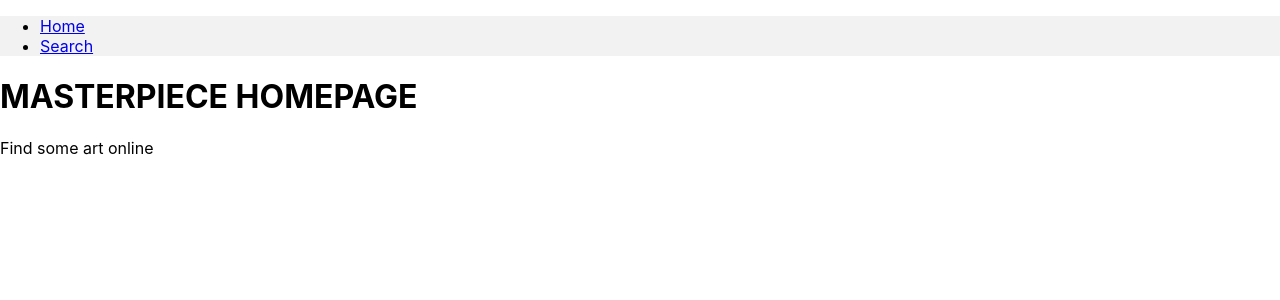
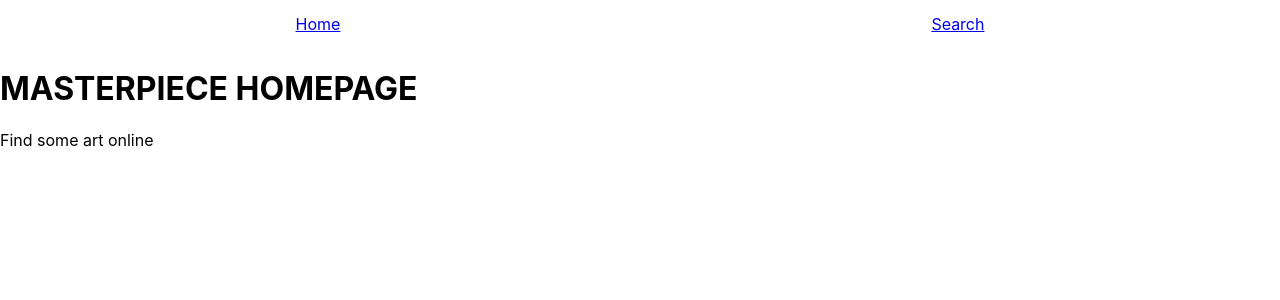
Before and after one commit to mr-mckenzie/w8_d1_lab, a React (Create React App) app: page / in a window 1280 px wide. Shown: the top 300 px of the page. Built offline with nearby package versions, Linux system fonts and the light colour scheme.

Commit message:
Updated display compenent and added styled components

```diff
--- a/package.json
+++ b/package.json
@@ -10,6 +10,7 @@
     "react-dom": "^18.2.0",
     "react-router-dom": "^6.11.2",
     "react-scripts": "5.0.1",
+    "styled-components": "^5.3.10",
     "web-vitals": "^2.1.4"
   },
   "scripts": {
--- a/src/App.css
+++ b/src/App.css
@@ -1,7 +1,11 @@
 .App {
   text-align: center;
   transition: background-color 2s;
+  height: 100%;
+  font-family: "Goudy Bookletter 1911", sans-serif;
 }
+
+/* //For example: Open Sans, Fira Sans, Lucida Sans, Lucida Sans Unicode, Trebuchet MS, Liberation Sans, Nimbus Sans L, sans-serif. */
 
 .App-logo {
   height: 40vmin;
--- a/src/App.js
+++ b/src/App.js
@@ -1,4 +1,3 @@
-// import './App.css';
 import React, { useEffect, useState } from 'react';
 import { BrowserRouter as Router, Routes, Route} from "react-router-dom"
 import Home from './components/Home'
--- a/src/components/ArtDisplay.js
+++ b/src/components/ArtDisplay.js
@@ -1,41 +1,66 @@
 import { useParams } from "react-router-dom";
 import { useState } from "react";
+import styled from "styled-components";
 
-const ArtDisplay = ({setArtworkId, artWorkInfo, setColour}) => {
+const ArtDisplay = ({setArtworkId, artWorkInfo}) => {
 
     const {id} = useParams()
     setArtworkId(id)
 
    //const {isLoading, artWork } = useGetArtDisplay
-
     if (!artWorkInfo) {
         return <p>Please wait while our gallery curator fetches the artwork</p>
     } else {
 
     let colour
     if (artWorkInfo.color) {
-        colour = artWorkInfo.color }
+        colour = artWorkInfo.color
+    }
     else{
         console.log("no colour!!")
          colour = {h: 0, s: 0, l:95}
         }
     console.log("Artwork info:", artWorkInfo)
     console.log("colour:", colour, colour.h, colour.s, colour.l)
-    const  styleString = `hsl(${colour.h} ${colour.s}% ${colour.l}%)`
-    const complementaryColour = `hsl(${colour.h+180} ${colour.s}% ${colour.l}%)`
+    const  styleString = `hsl(${colour.h} ${colour.s}% 95%)`
+    const backgroundColorString = `hsl(${colour.h} ${colour.s}% 92%)`
 
-    setColour(colour)
+    const ArtBox = styled.article`
+    display: flex;
+    flex-direction: row;
+    background-color: ${backgroundColorString};
+    justify-content: space-around;
+    align-items: flex-end
+    `
+
+    const Plaque = styled.article`
+    background-color: white;
+    margin: 2em;
+    padding: 1em;
+    `
+
+    const Frame = styled.div`
+    margin: 2em;
+    `
+
+    const Artwork = styled.img`
+    object-fit: scale-down;
+    `
 
     return (
-        <article className="art-box" style={{backgroundColor: styleString}}>
-            <h2>{artWorkInfo.title}</h2>
-            <h3>{artWorkInfo.artist_title}</h3>
-            <p>Medium: {artWorkInfo.medium_display}</p>
-            <p>Date: {artWorkInfo.date_display}</p>
-            <p>Place of Origin: {artWorkInfo.place_of_origin}</p>
+        <ArtBox>
+            <Frame>
+                <Artwork src={`https://www.artic.edu/iiif/2/${artWorkInfo.image_id}/full/843,/0/default.jpg`} height="680px"></Artwork>
+            </Frame>
+            <Plaque>
+                <p><b>{artWorkInfo.title}</b></p>
+                <p>{artWorkInfo.artist_title}</p>
+                <p>Medium: {artWorkInfo.medium_display}</p>
+                <p>Date: {artWorkInfo.date_display}</p>
+                <p>Place of Origin: {artWorkInfo.place_of_origin}</p>
             {artWorkInfo.style_title ? <p>Style: {artWorkInfo.style_titles.join(", ")}</p> : null}
-            <img src={`https://www.artic.edu/iiif/2/${artWorkInfo.image_id}/full/843,/0/default.jpg`} />
-        </article>
+            </Plaque>
+        </ArtBox>
     );
     }
 };
--- a/src/components/NavigationBar.js
+++ b/src/components/NavigationBar.js
@@ -1,11 +1,20 @@
 import {Link} from  'react-router-dom'
+import styled from 'styled-components'
 
 const NavigationBar = ({colour}) => {
 
+    const NavBar = styled.div`
+    display: flex;
+    flex-direction: row;
+    justify-content: space-around;
+    height: 3em;
+    align-items: center;
+    `
+
     console.log("NAV BAR COLOUR: ", colour)
     let navBarColour = {...colour}
-    if (!colour) {
-         navBarColour = {h: 0, s: 0, l:95}
+    if (!navBarColour) {
+         navBarColour = {h: 0, s: 0, l:80}
         }
     //console.log("navBarColour:", navBarColour, navBarColour.h, navBarColour.s, navBarColour.l)
     const styleString = `hsl(${navBarColour.h} ${navBarColour.s}% ${navBarColour.l}%)`
@@ -13,18 +22,14 @@ const NavigationBar = ({colour}) => {
 
 
     return (
-        <ul style={{backgroundColor: styleString, transition: "background-color 2s" }}>
-            <li>
-                <Link to="/"> Home </Link>
-            </li>
-            <li>
-                <Link to="../search"> Search </Link>
-            </li>
-        {/* TODO save favourite art... */}
-            {/* <li> */}
-                {/* Favourite Art... */}
-            {/* </li> */}
-        </ul>
+        <NavBar>
+
+                    <Link to="/"> Home </Link>
+
+                    <Link to="../search"> Search </Link>
+            {/* TODO save favourite art... */}
+                    {/* Favourite Art... */}
+        </NavBar>
     )
 }
 
```
Also changed, not shown: 1 other file (tests, documents, lock files or other folders).
